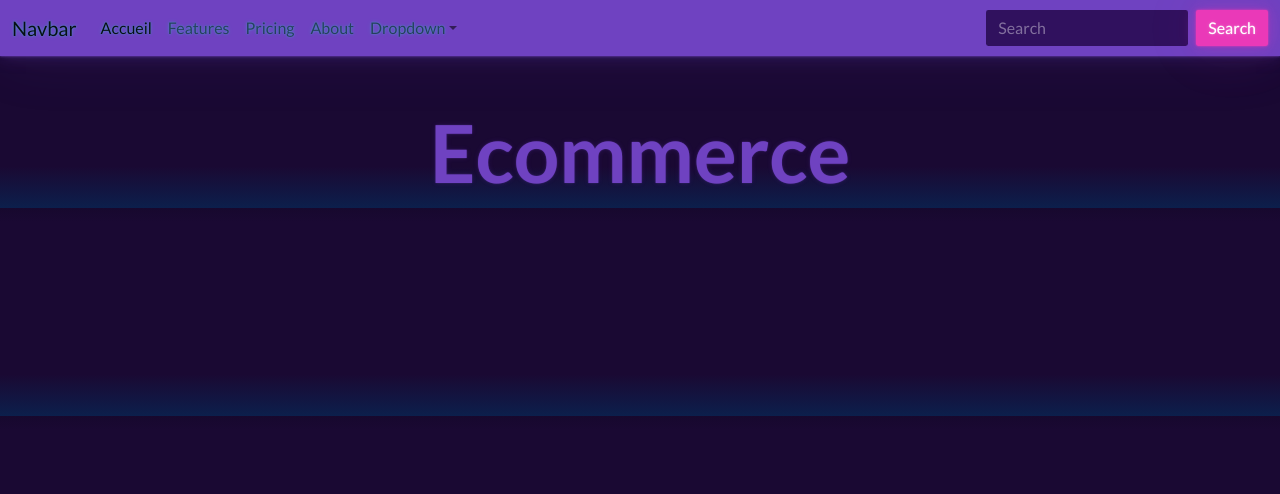
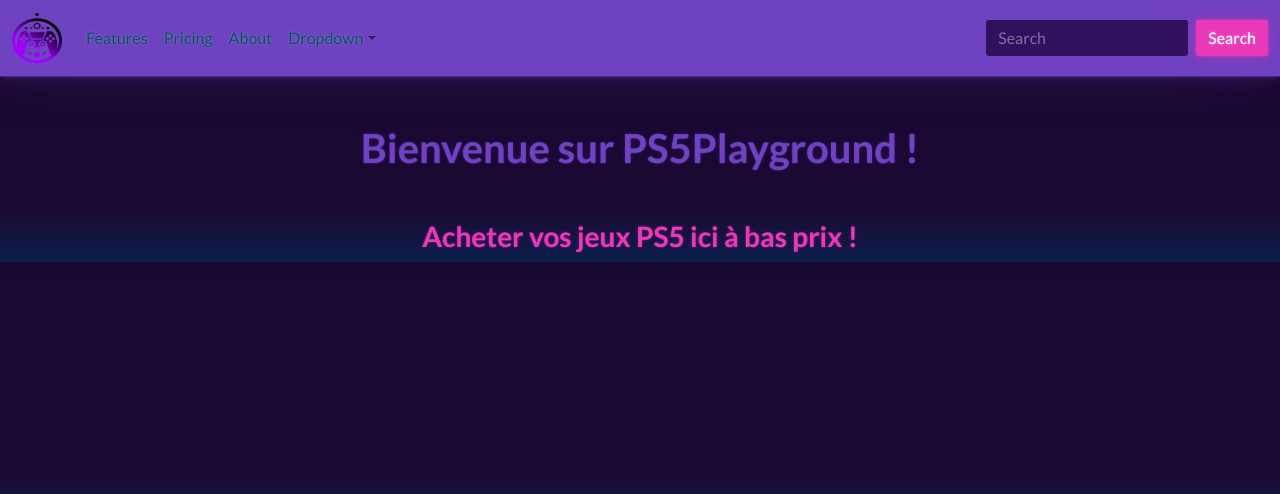
Before and after one commit to Eptaziii/Ecommerce, a Symfony app: template templates/base/index.html.twig in a window 1280 px wide. Shown: the top 494 px of the page. Run offline with Twig, Linux system fonts and the light colour scheme; the template is opened without the code that fills it, so the values that code supplies are empty; some libraries are stand-ins or nearby versions.

Commit message:
Ajout logo

```diff
--- a/composer.json
+++ b/composer.json
@@ -12,6 +12,7 @@
         "doctrine/doctrine-migrations-bundle": "^3.3",
         "doctrine/orm": "^3.0",
         "symfony/apache-pack": "^1.0",
+        "symfony/asset": "6.4.*",
         "symfony/console": "6.4.*",
         "symfony/dotenv": "6.4.*",
         "symfony/flex": "^2",
--- a/src/Form/JeuxType.php
+++ b/src/Form/JeuxType.php
@@ -8,6 +8,7 @@ use Symfony\Component\Form\FormBuilderInterface;
 use Symfony\Component\OptionsResolver\OptionsResolver;
 use Symfony\Component\Form\Extension\Core\Type\TextType;
 use Symfony\Component\Form\Extension\Core\Type\TextareaType;
+use Symfony\Component\Form\Extension\Core\Type\FileType;
 use Symfony\Component\Form\Extension\Core\Type\SubmitType;
 
 class JeuxType extends AbstractType
--- a/templates/base.html.twig
+++ b/templates/base.html.twig
@@ -4,27 +4,23 @@
 		<meta charset="utf-8">
 		<meta name="viewport" content="width=device-width, initial-scale=1">
 		<title>
-			{% block title %}Ecommerce -
+			{% block title %}PS5Playground -
 			{% endblock %}
 		</title>
 		{% block stylesheets %}
 			<link href="https://bootswatch.com/5/vapor/bootstrap.min.css" rel="stylesheet">
+			<link rel="icon" type="image/png" href="{{asset('img/logo.png')}}"/>
 		{% endblock %}
 	</head>
 	<body>
 		<nav class="navbar navbar-expand-lg bg-primary" data-bs-theme="dark">
 			<div class="container-fluid">
-				<a class="navbar-brand" href="{{path('app_accueil')}}">Navbar</a>
+				<a class="navbar-brand" href="{{path('app_accueil')}}" title="Vers la page d'accueil !"><img alt="Logo PS5Playground" src="{{asset('img/logo.png')}}" width="50px" height="50px"></a>
 				<button class="navbar-toggler" type="button" data-bs-toggle="collapse" data-bs-target="#navbarColor01" aria-controls="navbarColor01" aria-expanded="false" aria-label="Toggle navigation">
 					<span class="navbar-toggler-icon"></span>
 				</button>
 				<div class="collapse navbar-collapse" id="navbarColor01">
 					<ul class="navbar-nav me-auto">
-						<li class="nav-item">
-							<a class="nav-link active" href="{{path('app_accueil')}}">Accueil
-								<span class="visually-hidden">(current)</span>
-							</a>
-						</li>
 						<li class="nav-item">
 							<a class="nav-link" href="#">Features</a>
 						</li>
--- a/templates/base/index.html.twig
+++ b/templates/base/index.html.twig
@@ -1,5 +1,6 @@
 {% extends 'base.html.twig' %}
 {% block title %}{{parent()}}Accueil{% endblock %}
 {% block body %}
-<h1 class="text-center text-primary mt-4 pt-4 display-1 fw-bold"> Ecommerce </h1>
+<h1 class="text-center text-primary mt-4 pt-4  fw-bold"> Bienvenue sur PS5Playground ! </h1>
+<h3 class="text-center text-secondary mt-4 pt-4  fw-bold"> Acheter vos jeux PS5 ici à bas prix ! </h3>
 {% endblock %}
```
Also changed, not shown: src/Controller/JeuController.php (added, +17 -0 lines), templates/jeu/liste-jeux.html.twig (added, +7 -0 lines), public/img/logo.png (added), 1 other file.
